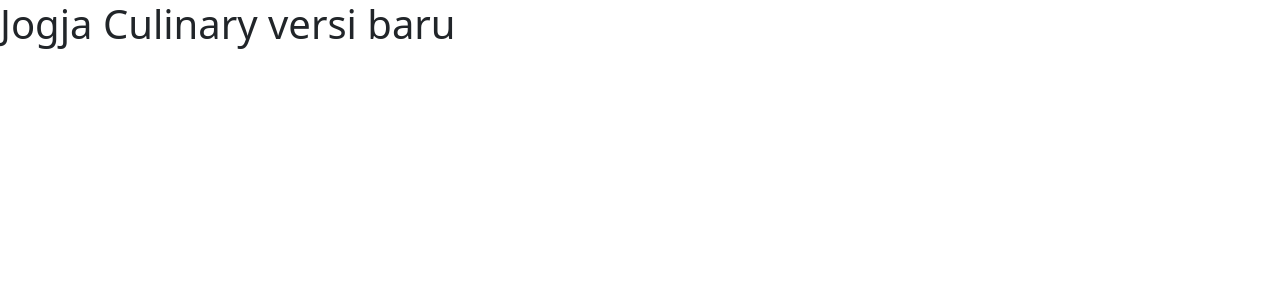
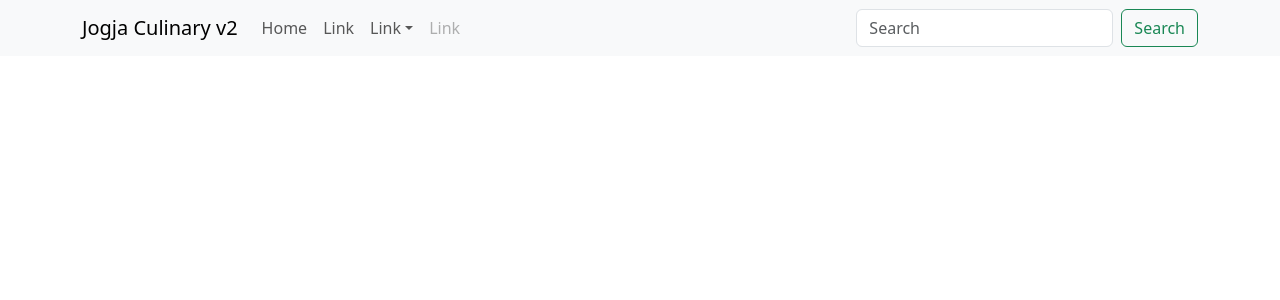
Before and after one commit to rizkicahyaa/jogja-culinary-v2, a React (Vite) app: page / in a window 1280 px wide. Shown: the top 300 px of the page. Built offline with nearby package versions, Linux system fonts and the light colour scheme.

Commit message:
feat: navbar setup

```diff
--- a/src/App.tsx
+++ b/src/App.tsx
@@ -1,11 +1,8 @@
 import "./App.css";
+import Navigation from "./components/Navigation";
 
 function App() {
-    return (
-        <div>
-            <h1>Jogja Culinary versi baru</h1>
-        </div>
-    );
+    return <Navigation />;
 }
 
 export default App;
--- /dev/null
+++ b/src/components/Navigation.tsx
@@ -0,0 +1,38 @@
+import Button from "react-bootstrap/Button";
+import Container from "react-bootstrap/Container";
+import Form from "react-bootstrap/Form";
+import Nav from "react-bootstrap/Nav";
+import Navbar from "react-bootstrap/Navbar";
+import NavDropdown from "react-bootstrap/NavDropdown";
+
+function Navigation() {
+    return (
+        <Navbar expand="lg" className="bg-body-tertiary">
+            <Container>
+                <Navbar.Brand href="#">Jogja Culinary v2</Navbar.Brand>
+                <Navbar.Toggle aria-controls="navbarScroll" />
+                <Navbar.Collapse id="navbarScroll">
+                    <Nav className="me-auto my-2 my-lg-0" style={{ maxHeight: "100px" }} navbarScroll>
+                        <Nav.Link href="#action1">Home</Nav.Link>
+                        <Nav.Link href="#action2">Link</Nav.Link>
+                        <NavDropdown title="Link" id="navbarScrollingDropdown">
+                            <NavDropdown.Item href="#action3">Action</NavDropdown.Item>
+                            <NavDropdown.Item href="#action4">Another action</NavDropdown.Item>
+                            <NavDropdown.Divider />
+                            <NavDropdown.Item href="#action5">Something else here</NavDropdown.Item>
+                        </NavDropdown>
+                        <Nav.Link href="#" disabled>
+                            Link
+                        </Nav.Link>
+                    </Nav>
+                    <Form className="d-flex">
+                        <Form.Control type="search" placeholder="Search" className="me-2" aria-label="Search" />
+                        <Button variant="outline-success">Search</Button>
+                    </Form>
+                </Navbar.Collapse>
+            </Container>
+        </Navbar>
+    );
+}
+
+export default Navigation;
```
